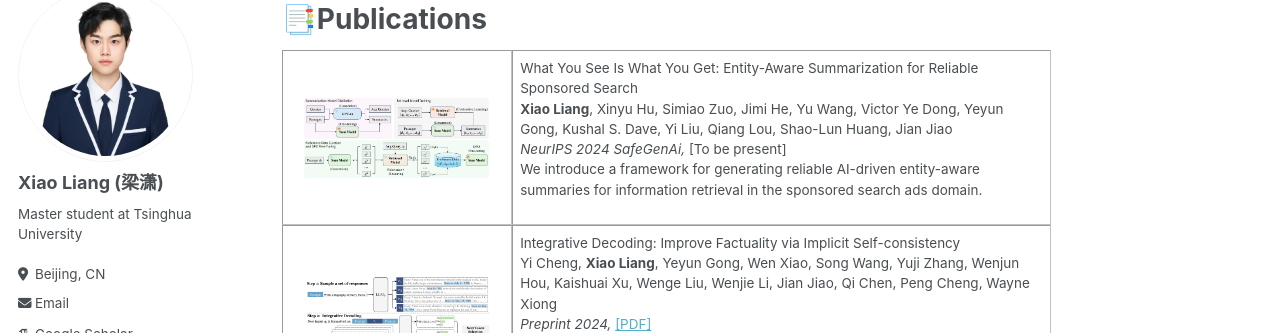
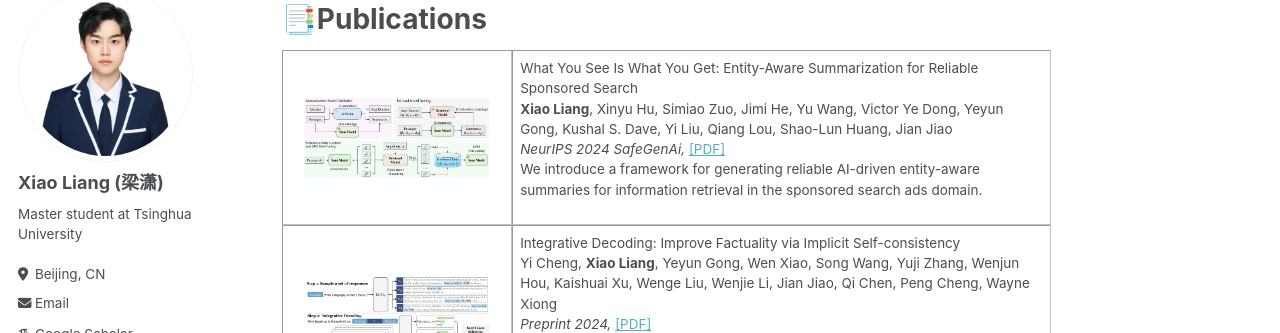
Before and after one commit to MasterVito/MasterVito.github.io, a Jekyll site: the page built from _pages/about.md, in a window 1280 px wide and 900 px high, scrolled down 604 px. Shown: the part 119-452 px from the top of the window. Built offline with Jekyll 4.4.1, drawn with Linux system fonts in a browser that asks for light colours; some web fonts are replaced.

Commit message:
add_entity_sum

```diff
--- a/_pages/about.md
+++ b/_pages/about.md
@@ -39,7 +39,7 @@ I am excited to apply for Fall 2025 PhD programs and investigate potential colla
       <br>
       <b>Xiao Liang</b>, Xinyu Hu, Simiao Zuo, Jimi He, Yu Wang, Victor Ye Dong, Yeyun Gong, Kushal S. Dave, Yi Liu, Qiang Lou, Shao-Lun Huang, Jian Jiao
       <br>
-      <em>NeurIPS 2024 SafeGenAi, </em> [To be present]
+      <em>NeurIPS 2024 SafeGenAi, </em> <a href="https://github.com/MasterVito/MasterVito.github.io/blob/master/_publications/NIPS_WS_2024_Entity_Sum_CR.pdf">[PDF]</a>
       <br>
       <p> We introduce a framework for generating reliable AI-driven entity-aware summaries for information retrieval in the sponsored search ads domain.</p>
     </td>
```
Also changed, not shown: 1 other file.
